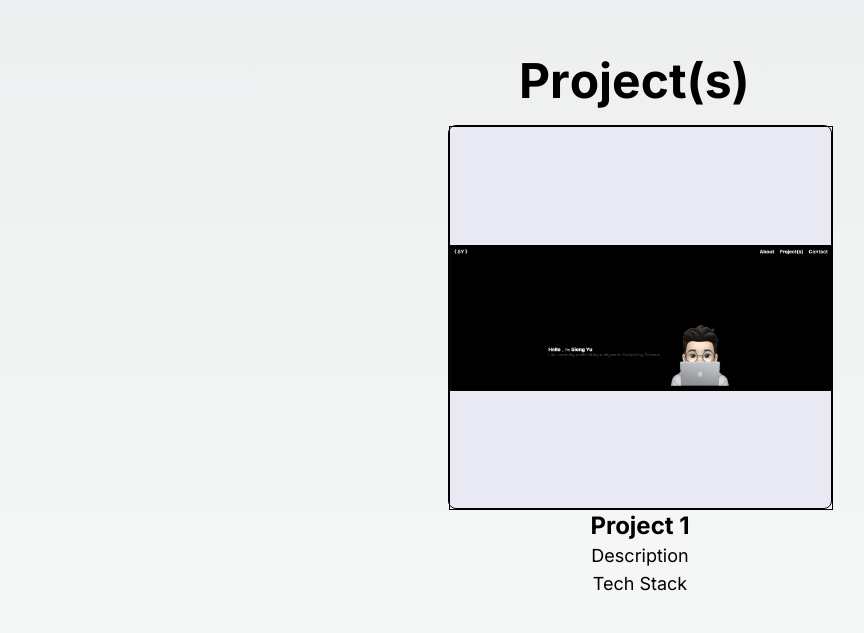
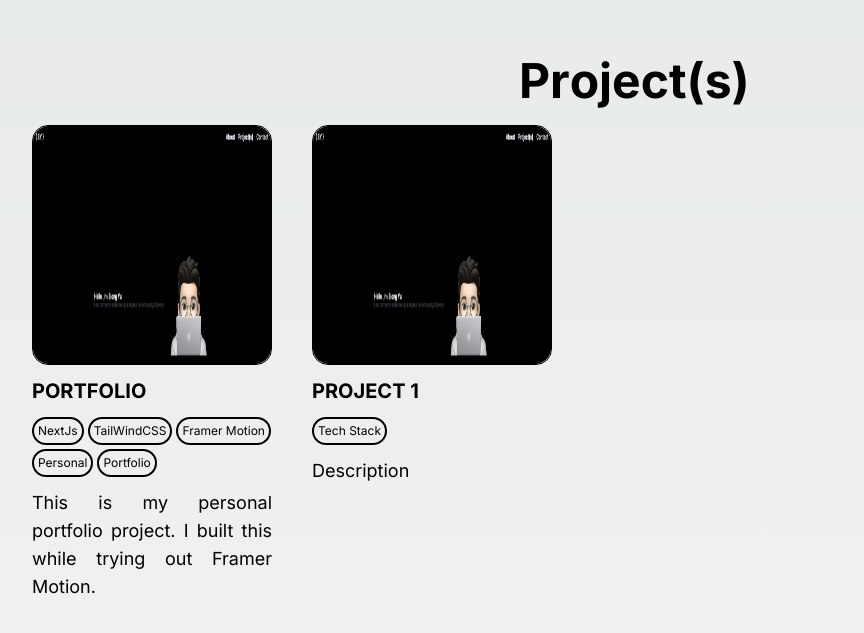
Before and after one commit to Siongyu/portfolioproj, a Next.js app: page / in a window 1280 px wide. Shown: the part 1607-2240 px from the top of the page, without its empty margins (0-864 px from the left). Built offline with nearby package versions, Linux system fonts and the light colour scheme.

Commit message:
project part 70% done.

```diff
--- a/package.json
+++ b/package.json
@@ -10,11 +10,13 @@
   },
   "dependencies": {
     "classnames": "^2.5.1",
-    "framer-motion": "^11.0.28",
+    "clsx": "^2.1.0",
+    "framer-motion": "^11.1.7",
     "next": "14.2.1",
     "react": "^18",
     "react-dom": "^18",
-    "react-typed": "^2.0.12"
+    "react-typed": "^2.0.12",
+    "tailwind-merge": "^2.3.0"
   },
   "devDependencies": {
     "@types/node": "^20",
--- a/src/app/components/projectCard.tsx
+++ b/src/app/components/projectCard.tsx
@@ -17,17 +17,31 @@ const ProjectCard = ({
 }: ProjectCardProps & { githubUrl?: string; liveUrl?: string;
 }) => {
   return (
-    <div className="w-96 h-96 bg-ghost_white-500 rounded-lg border">
-      <div className="w-96 h-96 border">
+    <div className="w-96 h-min phone:w-60 phone:w-60 tablet:w-60 tablet:w-60 rounded-2xl">
+      <div className="border rounded-2xl w-96 h-96 phone:w-60 phone:h-60 tablet:w-60 tablet:h-60">
         <img
-          src="/portfolioScreenShot.png"
-          className="w-max h-full object-contain mx-auto"
+          src={imageUrl}
+          className="w-max h-full object-fill rounded-2xl mx-auto"
         />
       </div>
-      <div className="flex flex-col">
-        <span className="text-center font-bold text-2xl">Project 1</span>
-        <span className="text-center text-lg">Description</span>
-        <span className="text-center text-lg">Tech Stack</span>
+      <div className="flex flex-col mt-3 gap-3">
+        <span className="font-bold uppercase text-xl phone:text-xl tablet:text-xl">{title}</span>
+        <div className="flex flex-wrap gap-1">
+          {techStack.map((tech, index) => (
+            <span
+              key={index}
+              className="
+                w-fit border border-4 rounded-2xl text-md p-1
+                hover:cursor-none hover:dark:bg-ghost_white-500 hover:dark:text-eerie_black-500
+                hover:bg-eerie_black-500 hover:text-ghost_white-500
+                phone:text-xs phone:border-2
+                tablet:text-xs tablet:border-2"
+            >
+              {tech}
+            </span>
+          ))}
+        </div>
+        <span className="text-lg text-justify phone:text-sm ">{description}</span>
       </div>
     </div>
   )
--- a/src/app/components/projectComponent.tsx
+++ b/src/app/components/projectComponent.tsx
@@ -3,14 +3,21 @@ import ProjectCard from "./projectCard";
 
 const ProjectComponent = () => {
   return (
-    <section id="project" className="h-screen">
-      <div className="flex flex-col items-center">
+    <section id="project" className="h-[70vh] phone:h-screen tablet:h-[200svh]">
+      <div className="flex flex-col">
         <AnimatedText
           text="Project(s)"
           className="font-bold text-center text-4xl laptop:text-5xl desktop:text-5xl"
         />
         {/* project section */}
-        <div className="mt-5 gap-4 phone:flex tablet:flex laptop:flex desktop:flex">
+        <div className="mt-5 gap-10 w-full overflow-y-auto phone:flex tablet:flex laptop:flex desktop:flex">
+          <ProjectCard
+            imageUrl="/portfolioScreenShot.png"
+            title="Portfolio"
+            techStack={["NextJs", "TailWindCSS", "Framer Motion", "Personal", "Portfolio"]}
+            description="This is my personal portfolio project. I built this while trying out Framer Motion."
+          />
+
           <ProjectCard
             imageUrl="/portfolioScreenShot.png"
             title="Project 1"
--- a/tailwind.config.ts
+++ b/tailwind.config.ts
@@ -75,9 +75,9 @@ const config: Config = {
         900: '#cdd7d4'
       }
     },
-    extend: {
-    },
+    extend: {},
   },
   plugins: [],
 };
+
 export default config;
```
Also changed, not shown: 1 other file (tests, documents, lock files or other folders).
